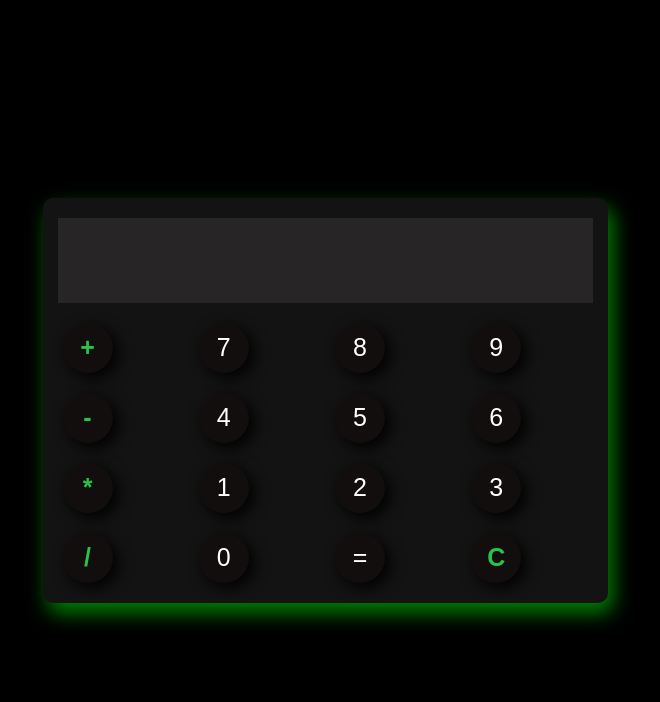
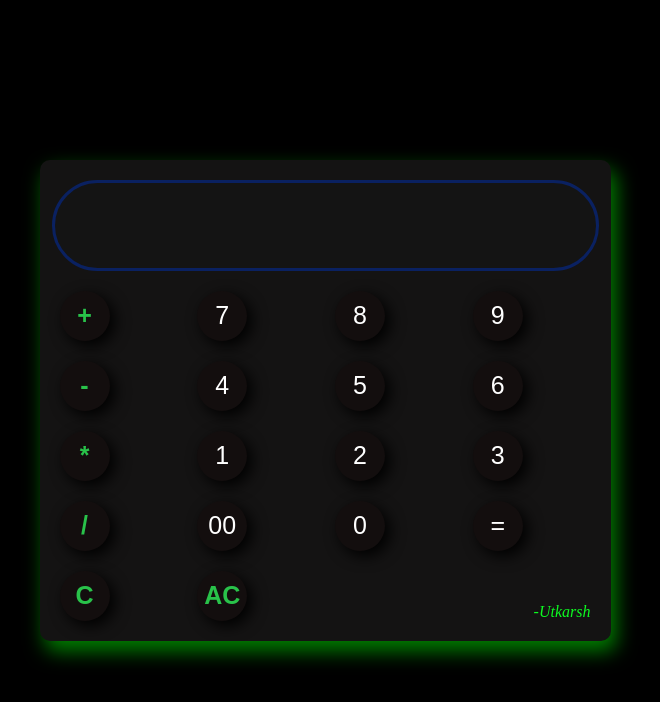
Before and after one commit to LEGION018/Calculator, a plain HTML site: page index.html in a window 1280 px wide. Shown: the whole page, without its empty margins (315-975 px from the left). Drawn offline with nearby package versions, Linux system fonts and the light colour scheme.

Commit message:
Calculator
First website

```diff
--- a/Calculator.css
+++ b/Calculator.css
@@ -17,6 +17,7 @@ html,body{
 #calculator{
     height: fit-content;
     width: fit-content;
+    position: relative;
     padding: 20px;
     overflow: hidden;
     background-color: rgb(20, 19, 19);
@@ -25,7 +26,8 @@ html,body{
 }
 
 #display{
-    background-color: rgb(39, 37, 37);
+    background-color:  rgb(20, 20, 20);
+    border: 3px solid rgb(10, 33, 97);
     font-size: 40px;
     color: white;
     display: flex;
@@ -33,6 +35,13 @@ html,body{
     justify-self: center;
     width: 100%;
     padding: 20px 05px;
+    border-radius: 50px;
+    text-align: right;
+}
+
+#display:active{
+    background-color:  hsl(0, 0%, 60%);
+    border: 1px solid hsl(0, 0%, 60%);
 }
 
 #keys{
@@ -67,3 +76,10 @@ button:active{
      color: rgb(41, 194, 74);
      font-weight: 900;
 }
+
+p{
+    position: absolute;
+    bottom: 20px;
+    right: 20px;
+    color: rgb(13, 250, 33);
+}
--- a/Calculator.js
+++ b/Calculator.js
@@ -8,11 +8,15 @@ function clearDisplay(){
     display.value = ""
 }
 
+function del(){
+    display.value
+}
+
 function calculate(){
     try{
         display.value = eval(display.value)
     }
     catch(error){
-        display.value = "Kyu kar rha aisa ??"
+        display.value = "Error"
     }
 }
--- a/index.html
+++ b/index.html
@@ -26,9 +26,12 @@
             <button onclick="appendToDisplay('2')">2</button>
             <button onclick="appendToDisplay('3')">3</button>
             <button onclick="appendToDisplay('/')" class="btn-opt">/</button>
+            <button onclick="appendToDisplay('00')">00</button>
             <button onclick="appendToDisplay('0')">0</button>
             <button onclick="calculate('=')" class="opt-eqivalent">=</button>
             <button onclick="clearDisplay('C')" class="btn-opt">C</button>
+            <button onclick="clearDisplay('AC')" class="btn-opt">AC</button>
+            <p><i>-Utkarsh</i></p>
         </div>
     </div>
 
```
